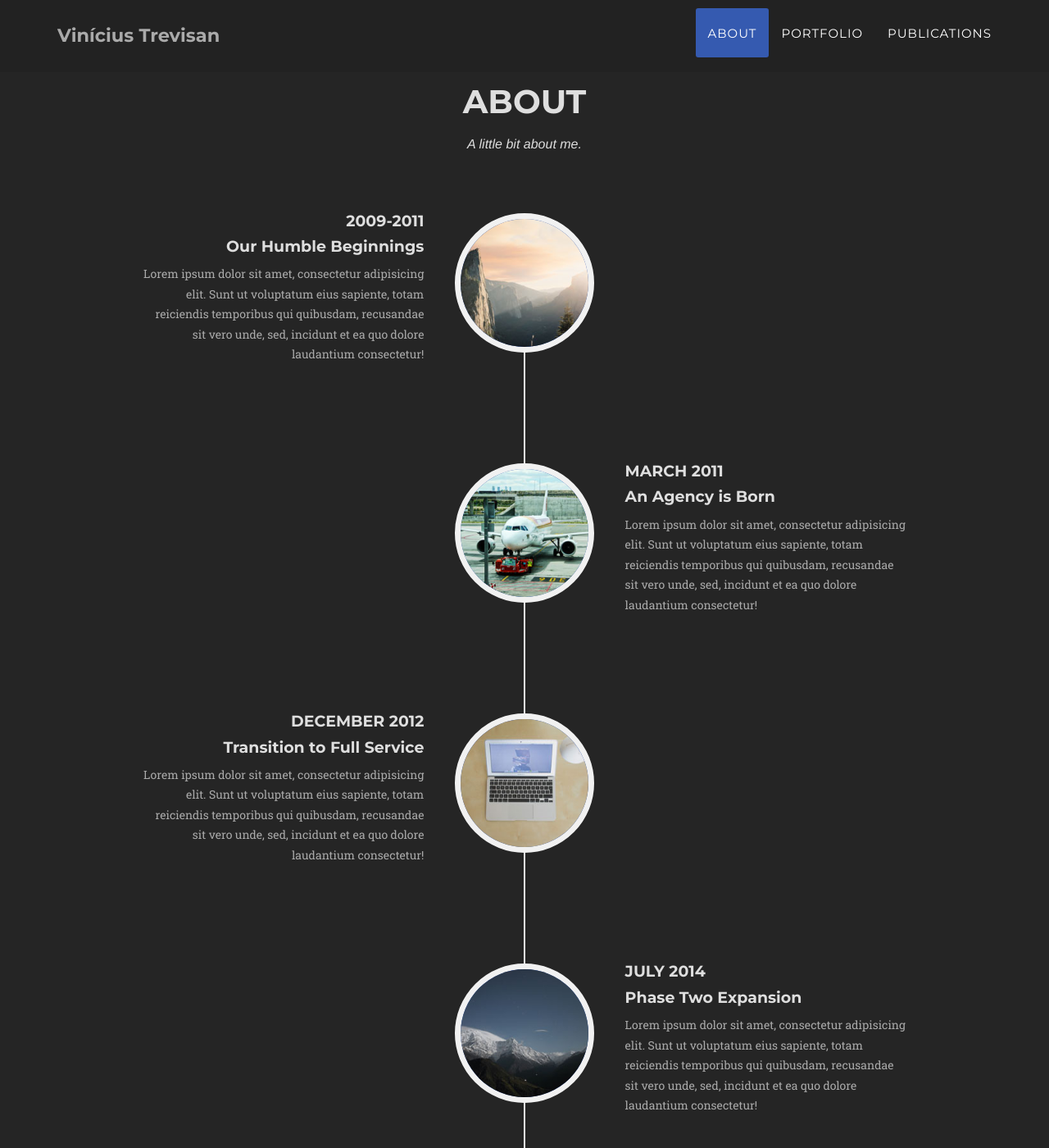
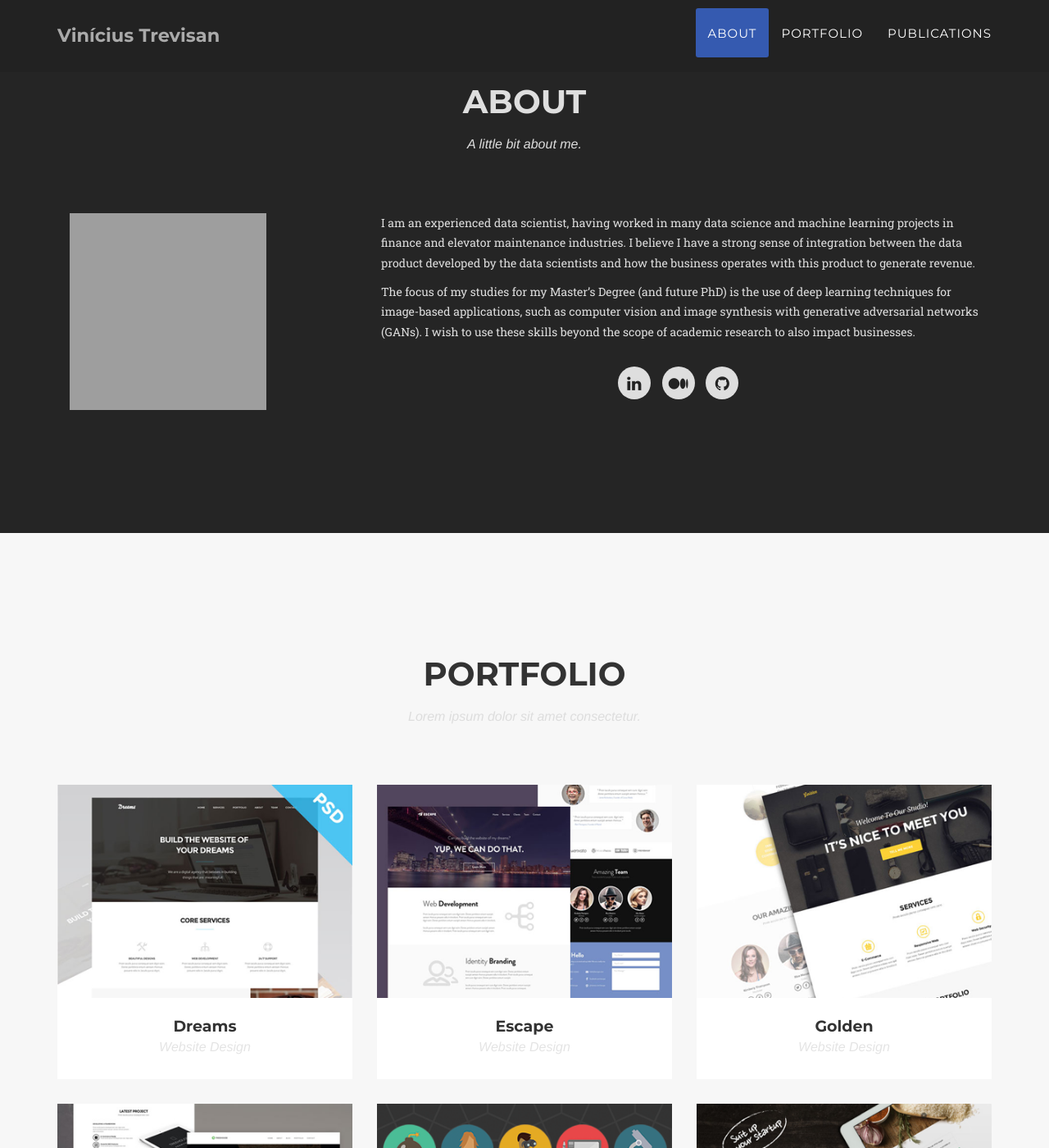
Before and after one commit to vinyluis/viniciustrevisan.github.io, a Jekyll site: the page built from index.html, in a window 1280 px wide and 1400 px high, scrolled down 388 px. Shown: the whole window at 82% size. Built offline with Jekyll 4.4.1, drawn with Linux system fonts in a browser that asks for light colours; some web fonts are replaced; some of the changed text lies outside the part shown; grey boxes are pictures that could not be loaded.

Commit message:
Update about

```diff
--- a/_includes/about.html
+++ b/_includes/about.html
@@ -9,71 +9,29 @@
             </div>
             <div class="row">
                 <div class="col-lg-12">
-                    <ul class="timeline">
-                        <li>
-                            <div class="timeline-image">
-                                <img class="img-circle img-responsive" src="img/about/1.jpg" alt="">
-                            </div>
-                            <div class="timeline-panel">
-                                <div class="timeline-heading">
-                                    <h4>2009-2011</h4>
-                                    <h4 class="subheading">Our Humble Beginnings</h4>
-                                </div>
-                                <div class="timeline-body">
-                                    <p class="vt-text-medium">Lorem ipsum dolor sit amet, consectetur adipisicing elit. Sunt ut voluptatum eius sapiente, totam reiciendis temporibus qui quibusdam, recusandae sit vero unde, sed, incidunt et ea quo dolore laudantium consectetur!</p>
-                                </div>
-                            </div>
-                        </li>
-                        <li class="timeline-inverted">
-                            <div class="timeline-image">
-                                <img class="img-circle img-responsive" src="img/about/2.jpg" alt="">
-                            </div>
-                            <div class="timeline-panel">
-                                <div class="timeline-heading">
-                                    <h4>March 2011</h4>
-                                    <h4 class="subheading">An Agency is Born</h4>
-                                </div>
-                                <div class="timeline-body">
-                                    <p class="vt-text-medium">Lorem ipsum dolor sit amet, consectetur adipisicing elit. Sunt ut voluptatum eius sapiente, totam reiciendis temporibus qui quibusdam, recusandae sit vero unde, sed, incidunt et ea quo dolore laudantium consectetur!</p>
-                                </div>
-                            </div>
-                        </li>
-                        <li>
-                            <div class="timeline-image">
-                                <img class="img-circle img-responsive" src="img/about/3.jpg" alt="">
-                            </div>
-                            <div class="timeline-panel">
-                                <div class="timeline-heading">
-                                    <h4>December 2012</h4>
-                                    <h4 class="subheading">Transition to Full Service</h4>
-                                </div>
-                                <div class="timeline-body">
-                                    <p class="vt-text-medium">Lorem ipsum dolor sit amet, consectetur adipisicing elit. Sunt ut voluptatum eius sapiente, totam reiciendis temporibus qui quibusdam, recusandae sit vero unde, sed, incidunt et ea quo dolore laudantium consectetur!</p>
-                                </div>
-                            </div>
-                        </li>
-                        <li class="timeline-inverted">
-                            <div class="timeline-image">
-                                <img class="img-circle img-responsive" src="img/about/4.jpg" alt="">
-                            </div>
-                            <div class="timeline-panel">
-                                <div class="timeline-heading">
-                                    <h4>July 2014</h4>
-                                    <h4 class="subheading">Phase Two Expansion</h4>
-                                </div>
-                                <div class="timeline-body">
-                                    <p class="vt-text-medium">Lorem ipsum dolor sit amet, consectetur adipisicing elit. Sunt ut voluptatum eius sapiente, totam reiciendis temporibus qui quibusdam, recusandae sit vero unde, sed, incidunt et ea quo dolore laudantium consectetur!</p>
-                                </div>
-                            </div>
-                        </li>
-                        <li class="timeline-inverted">
-                            <div class="timeline-image">
-                                <h4>Be Part
-                                    <br>Of Our
-                                    <br>Story!</h4>
-                            </div>
-                        </li>
-                    </ul>
+
+                    <div class="col-md-4">
+                        <img src="img/about/vini-square.jpg" class="about_img text-center">
+                    </div>
+
+                    <div class="col-md-8">
+
+                        <p>
+                            I am an experienced data scientist, having worked in many data science and machine learning projects in finance and elevator maintenance industries. I believe I have a strong sense of integration between the data product developed by the data scientists and how the business operates with this product to generate revenue.
+                        </p>
+                        <p>
+                            The focus of my studies for my Master’s Degree (and future PhD) is the use of deep learning techniques for image-based applications, such as computer vision and image synthesis with generative adversarial networks (GANs). I wish to use these skills beyond the scope of academic research to also impact businesses.
+                        </p>
+
+                        <ul class="list-inline social-buttons-light text-center">
+                            {% for network in site.social %}
+                            <li><a href="{{ network.url }}"><i class="fa fa-{{ network.title }}"></i></a>
+                            </li>
+                            {% endfor %}
+                        </ul>
+
+                    </div>
+
                 </div>
             </div>
         </div>
--- a/_includes/footer.html
+++ b/_includes/footer.html
@@ -13,12 +13,7 @@
                     </ul>
                 </div>
                 <div class="col-md-4">
-                    <!--ul class="list-inline quicklinks">
-                        <li><a href="#">Privacy Policy</a>
-                        </li>
-                        <li><a href="#">Terms of Use</a>
-                        </li>
-                    </ul-->
+                    <p class="text-justify">The website was built with Jekyll,<br> based on <a href="https://y7kim.github.io/agency-jekyll-theme", target="_blank">Agency Theme</a></p>
                 </div>
             </div>
         </div>
--- a/_includes/publications.html
+++ b/_includes/publications.html
@@ -14,7 +14,7 @@
             <div class="col-lg-12 text-justify">
                 <h3>{{ publi.title }}</h3>
                 <p>{{ publi.journal }}</p>
-                <p>Abstract: <i>{{ publi.abstract }}</i></p>
+                <p class="text-justify">Abstract: <i>{{ publi.abstract }}</i></p>
                 <p>
                     <i class="fa fa-file"></i>&nbsp;&nbsp;<a href="{{ publi.paper_url }}", target="_blank">Read the paper</a>
                     &nbsp;&nbsp;&nbsp;&nbsp;&nbsp;
```
Also changed, not shown: _includes/css/vinitrevisan.css (+32 -0 lines), img/about/1.jpg (deleted), img/about/2.jpg (deleted), img/about/3.jpg (deleted), img/about/4.jpg (deleted), 1 other file.
